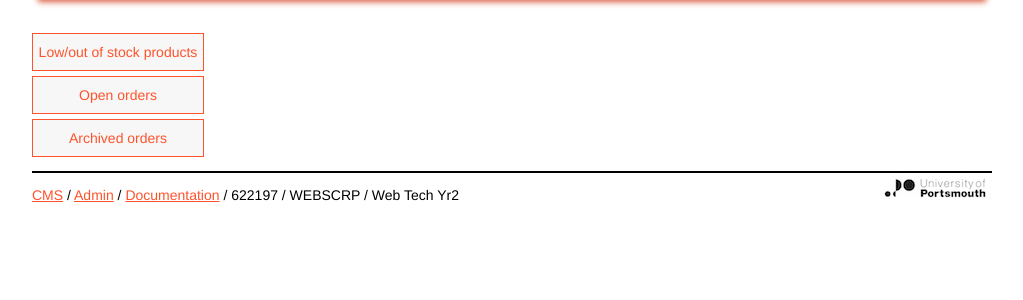
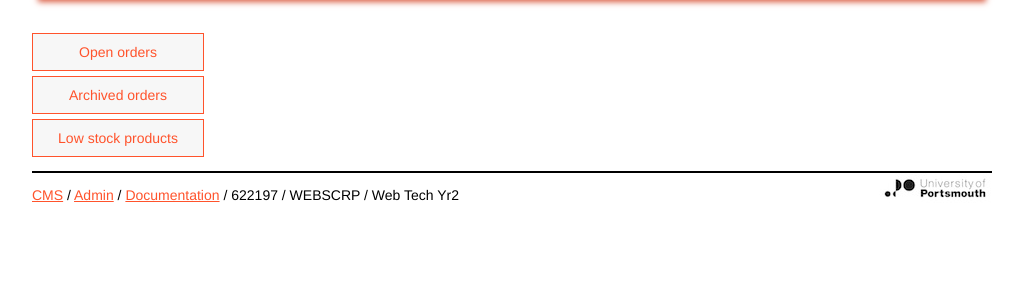
Before and after one commit to rknightuk/theshopcms, a PHP site: page /admin in a window 1280 px wide. Shown: the part 81-381 px from the top of the page, without its empty margins (128-1151 px from the left). Run offline with PHP 8.4, Linux system fonts and the light colour scheme.

Commit message:
Fixed £99.99 limit on price, moved navigation in cms

```diff
--- a/cms/upload/upload.php
+++ b/cms/upload/upload.php
@@ -32,6 +32,6 @@ echo "
 
 			<label for='url'>Image URL:</label><input type='text' name='url' readonly='readonly' value='$filename'><br/>
 
-			<input type='submit' name='submit' class='submit' disabled>
+			<input type='submit' name='submit' class='submit'>
 
 		</form>";
--- a/inc/nav_admin.php
+++ b/inc/nav_admin.php
@@ -1,9 +1,9 @@
 		<nav class="nav_main">
 
 			<ul>
-				<li><a href="low_stock.php">Low/out of stock products</a></li>
 				<li><a href="open_orders.php">Open orders</a></li>
 				<li><a href="archived_orders.php">Archived orders</a></li>
+				<li><a href="low_stock.php">Low stock products</a></li>
 			</ul>
 
 		</nav>
```
Also changed, not shown: img/products/IMG_2878.jpg (added), img/products/IMG_2879.jpg (added).
